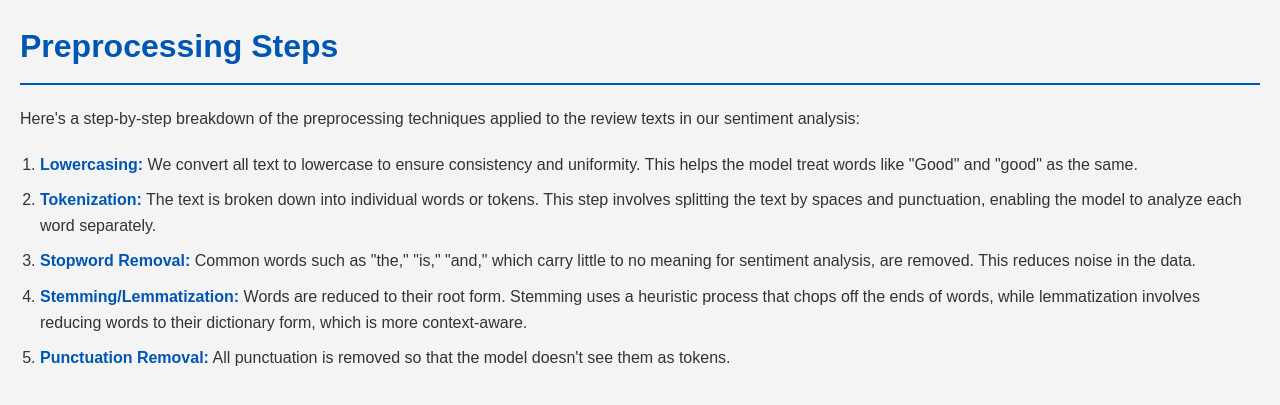
After one commit to edufunesia/DigitalBankAnalytics, a Flask app: page /preprocessing in a window 1280 px wide. The commit adds this page. Shown: the top 405 px of the page. Run offline with Flask 3, Linux system fonts and the light colour scheme; parts of the project's set-up code (start-up, migrations or seed data) failed here and were passed over.

Commit message:
update preprocessing

```diff
--- a/app.py
+++ b/app.py
@@ -264,5 +264,10 @@ def about():
     """About page with information about the project"""
     return render_template('about.html')
 
+@app.route('/preprocessing')
+def preprocessing():
+    """Page to show the preprocessing step by step"""
+    return render_template('preprocessing.html')
+
 if __name__ == '__main__':
     app.run(host="0.0.0.0", port=5000, debug=True)
--- a/templates/base.html
+++ b/templates/base.html
@@ -38,6 +38,11 @@
                     <li class="nav-item">
                         <a class="nav-link {% if request.path == '/' %}active{% endif %}" href="{{ url_for('index') }}">
                             <i class="fas fa-home me-1"></i> Home
+                        </a>
+                    </li>
+                    <li class="nav-item">
+                        <a class="nav-link {% if request.path == '/preprocessing' %}active{% endif %}" href="{{ url_for('preprocessing') }}">
+                            <i class="fas fa-cogs me-1"></i> Preprocessing
                         </a>
                     </li>
                     <li class="nav-item">
--- /dev/null
+++ b/templates/preprocessing.html
@@ -0,0 +1,53 @@
+<!DOCTYPE html>
+<html lang="en">
+<head>
+    <meta charset="UTF-8">
+    <meta name="viewport" content="width=device-width, initial-scale=1.0">
+    <title>Preprocessing Steps</title>
+    <style>
+        body {
+            font-family: 'Arial', sans-serif;
+            line-height: 1.6;
+            margin: 20px;
+            background-color: #f4f4f4;
+            color: #333;
+        }
+        h1 {
+            color: #0056b3;
+            border-bottom: 2px solid #0056b3;
+            padding-bottom: 10px;
+        }
+        ol {
+            margin-top: 20px;
+            padding-left: 20px;
+        }
+        li {
+            margin-bottom: 10px;
+        }
+        strong {
+            color: #0056b3;
+        }
+    </style>
+</head>
+<body>
+    <h1>Preprocessing Steps</h1>
+    <p>Here's a step-by-step breakdown of the preprocessing techniques applied to the review texts in our sentiment analysis:</p>
+    <ol>
+        <li>
+            <strong>Lowercasing:</strong> We convert all text to lowercase to ensure consistency and uniformity. This helps the model treat words like "Good" and "good" as the same.
+        </li>
+        <li>
+            <strong>Tokenization:</strong> The text is broken down into individual words or tokens. This step involves splitting the text by spaces and punctuation, enabling the model to analyze each word separately.
+        </li>
+        <li>
+            <strong>Stopword Removal:</strong> Common words such as "the," "is," "and," which carry little to no meaning for sentiment analysis, are removed. This reduces noise in the data.
+        </li>
+        <li>
+            <strong>Stemming/Lemmatization:</strong> Words are reduced to their root form. Stemming uses a heuristic process that chops off the ends of words, while lemmatization involves reducing words to their dictionary form, which is more context-aware.
+        </li>
+        <li>
+          <strong>Punctuation Removal:</strong> All punctuation is removed so that the model doesn't see them as tokens.
+      </li>
+    </ol>
+</body>
+</html>
```
Also changed, not shown: models.py (+28 -2 lines).
